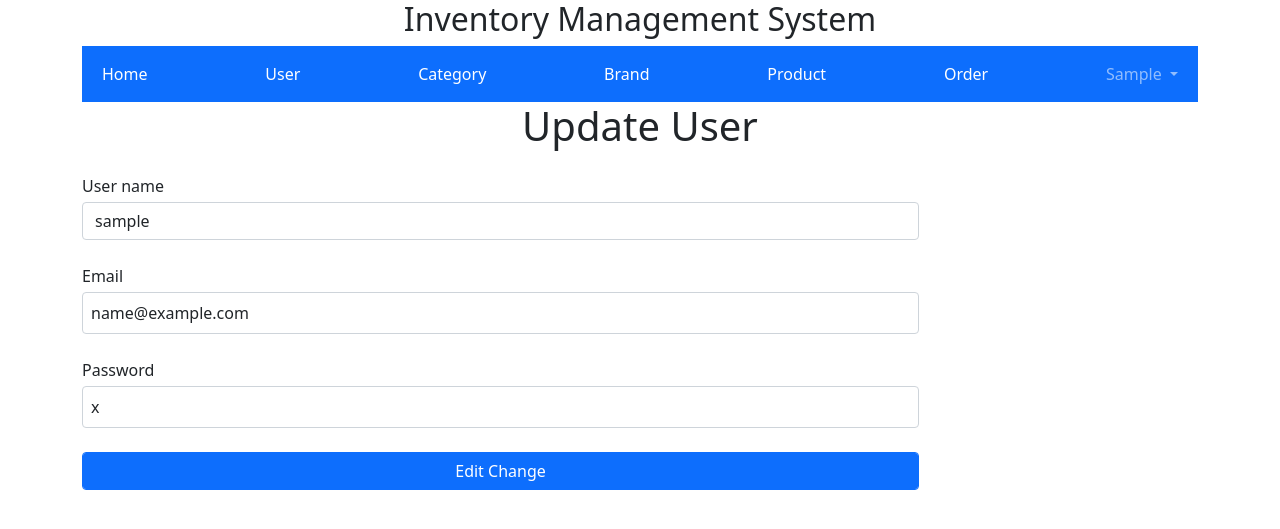
After one commit to SaiThihaK/inventory_management_system_php, a PHP site: page /update_user.php?user_id=1 in a window 1280 px wide. The commit adds this page. Shown: the top 529 px of the page. Run offline with PHP 8.4, Linux system fonts and the light colour scheme; the visitor is signed in with stand-in values (Sample User, id 1); tables that the repository leaves empty or names only in its code hold one stand-in row (values such as "Sample post"); some libraries are stand-ins or nearby versions.

Commit message:
update delete create user

```diff
--- /dev/null
+++ b/update_user.php
@@ -0,0 +1,71 @@
+<?php
+session_start();
+
+@include_once "./db.php";
+
+
+if (!isset($_SESSION["user_type"])) {
+    header("location:login.php");
+}
+$user_id = $_GET['user_id'];
+$getQuery = "select * from user where user_id = $user_id ";
+$response = mysqli_query($connectdb, $getQuery);
+
+if ($response) {
+    $row = mysqli_fetch_assoc($response);
+    $user_name = $row['user_name'];
+    $user_email = $row['user_email'];
+    $user_password = $row['user_password'];
+}
+
+if (isset($_POST['submit'])) {
+
+    $user_name = $_POST["user_name"];
+    $user_email = $_POST["user_email"];
+    $user_password = $_POST["password"];
+
+
+    $query = "update `user` set user_name='$user_name',user_email='$user_email',user_password='$password'  where user_id = '$user_id' ";
+
+
+    $response = mysqli_query($connectdb, $query);
+    if ($response) {
+        // echo "data is inserted";
+        header("location:user.php");
+    }
+}
+
+?>
+
+<!DOCTYPE html>
+<html lang="en">
+<?php @include_once "./view/layout/header.php" ?>
+
+<body>
+    <?php @include_once "./view/layout/navbar.php" ?>
+    <div class="container">
+        <h1 class="d-flex justify-content-center mb-10">Update User</h1>
+        <div>
+            <form class="p-10 w-75" method="POST">
+                <div class="mt-4 w-full d-flex flex-column form-group">
+                    <label class="mb-1">User name</label>
+                    <input placeholder="name" name="user_name" class="p- form-control" value=<?php echo $user_name ?> />
+                </div>
+                <div class="mt-4 w-full d-flex flex-column form-group">
+                    <label class="mb-1">Email</label>
+                    <input placeholder="email" name="user_email" class="p-2 form-control " value=<?php echo $user_email ?> />
+                </div>
+                <div class="mt-4 w-full d-flex flex-column form-group">
+                    <label class="mb-1">Password</label>
+                    <input placeholder="password" name="user_password" class="p-2 form-control" value=<?php echo $user_password ?> />
+                </div>
+
+                <div class="d-flex justify-content-start mt-4">
+                    <button type="sumit" class="btn btn-primary form-control" name="submit" value="Submit">Edit Change</button>
+                </div>
+            </form>
+        </div>
+    </div>
+</body>
+
+</html>
--- a/view/layout/navbar.php
+++ b/view/layout/navbar.php
@@ -11,7 +11,7 @@
                     if ($_SESSION['user_type'] == 'master') {
                     ?>
                         <li class="nav-item">
-                            <a class="nav-link active" aria-current="page" href="user_table.php">User</a>
+                            <a class="nav-link active" aria-current="page" href="user.php">User</a>
                         </li>
                         <li class="nav-item">
                             <a class="nav-link active" aria-current="page" href="#">Category</a>
```
Also changed, not shown: create_user.php (added, +59 -0 lines), create_user_modal.php (deleted, +0 -56 lines), delete_user.php (added, +16 -0 lines), user.php (renamed from user_table.php, +13 -7 lines).
